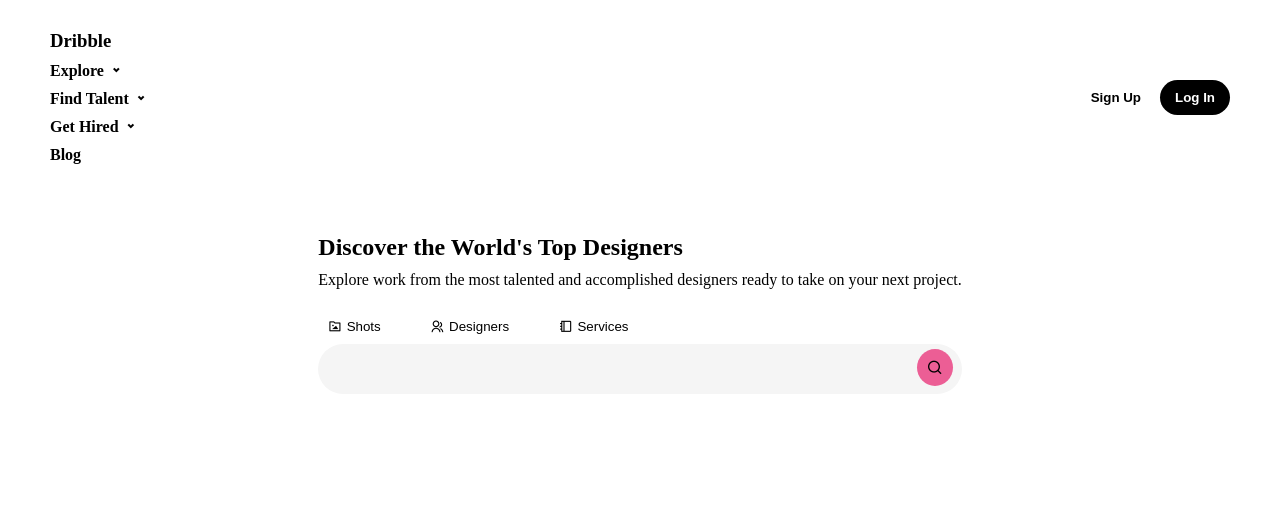
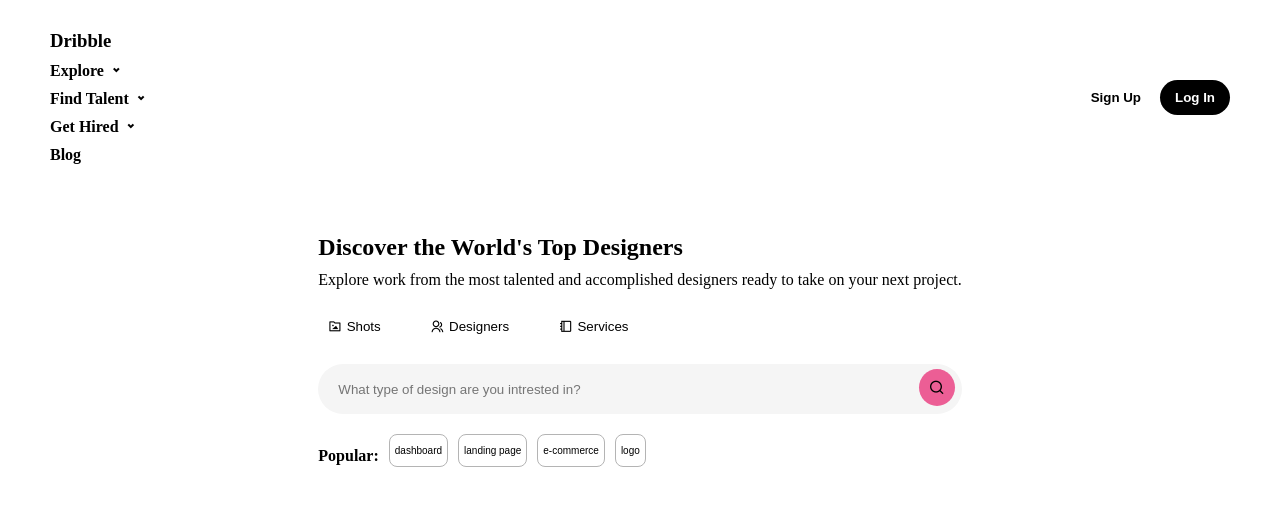
Before and after one commit to ZiaSIfat/project-5-cohort-2.0, a plain HTML site: page index.html in a window 1280 px wide. Drawn offline with nearby package versions, Linux system fonts and the light colour scheme.

Commit message:
top half done

```diff
--- a/index.html
+++ b/index.html
@@ -36,8 +36,14 @@
                 </div>
                 <div class="input">
                      <i class="ri-search-line"></i>
-                    <input type="search" name="" id="">
-
+                    <input type="search" name="" id="" placeholder="What type of design are you intrested in?">
+                </div>
+                <div class="popular">
+                    <p>Popular:</p>
+                    <button> dashboard</button>
+                    <button>landing page</button>
+                    <button>e-commerce</button>
+                    <button>logo</button>
                 </div>
             </div>
         </section>
--- a/style.scss
+++ b/style.scss
@@ -55,7 +55,7 @@ section {
 
 
         .btn-div{
-            margin-top: 20px;
+            margin: 20px 0;
             display: flex;
             gap: 30px;
         }
@@ -87,15 +87,46 @@ section {
             border-radius: 30px;
             border: none;
             background-color: rgb(245, 245, 245);
+            transition: all 0.2s ease;
+        }
+
+        .input input:hover{
+            background-color: transparent;
+            border: 2px solid #fcacca;
+            opacity: 0.5;
+        }
+
+        .input input::placeholder{
+            padding-left: 20px;
         }
 
         .input i{
             position: absolute;
-            left: 93%;
+            right: 0;
             top: 5px;
             background-color: #EC5E95;
             padding: 10px;
-            border-radius: 50%
+            border-radius: 50%;
+            margin-right: 7px;
+        }
+
+        .popular{
+            margin: 20px 0;
+            display: flex;
+            align-items: center;
+            gap: 10px;
+
+            p{
+                font-weight: bold;
+            }
+
+            button{
+                padding: 10px 5px;
+                border-radius: 8px;
+                border: 1px solid rgb(180, 180, 180);
+                background-color: transparent;
+                font-size: 10px;
+            }
         }
     }
 
```
Also changed, not shown: style.css, 1 other file.
